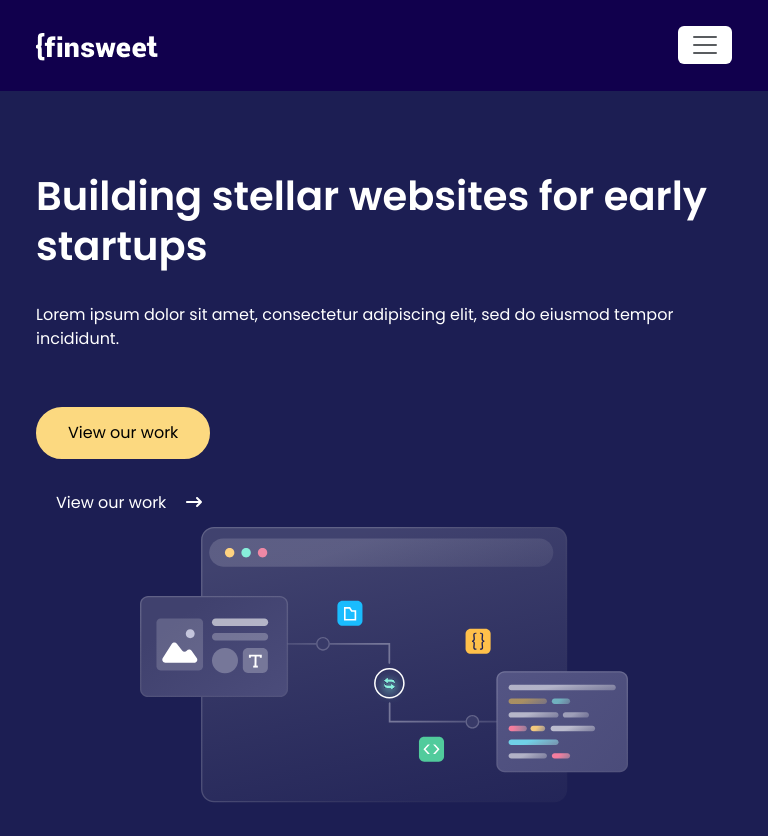
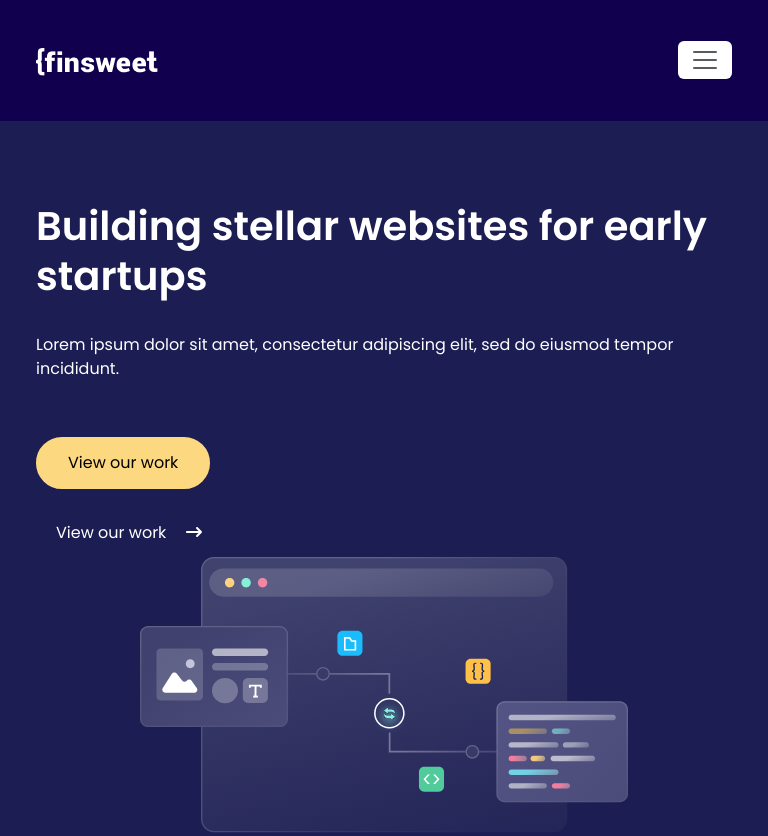
Before and after one commit to tuhinAhammed/project-17, a plain HTML site: page index.html in a window 768 px wide. Shown: the top 836 px of the page. Drawn offline with nearby package versions, Linux system fonts and the light colour scheme; a web font is replaced by a local one.

Commit message:
Update responsive.css

```diff
--- a/css/responsive.css
+++ b/css/responsive.css
@@ -258,7 +258,7 @@ media min-width: 768px
         /* navbar responsive start here */
         .navbar.navbar-expand-lg.bg-body-tertiary {
             background:#11004d !important;
-            padding: 25px 0px;
+            padding: 40px 0px;
           }
         .navbar .navbar-toggler{
             background-color: #fff;
```
